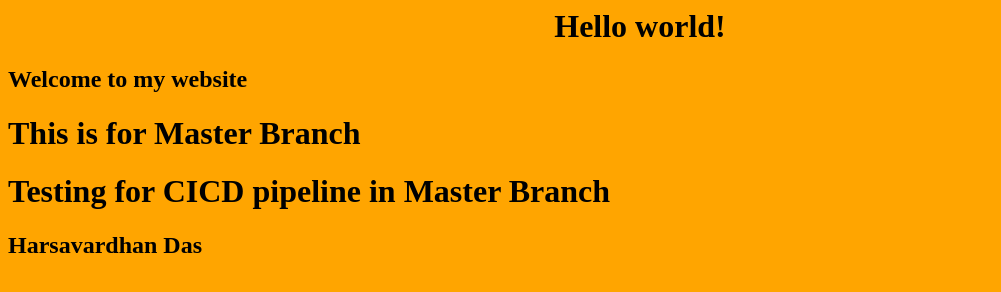
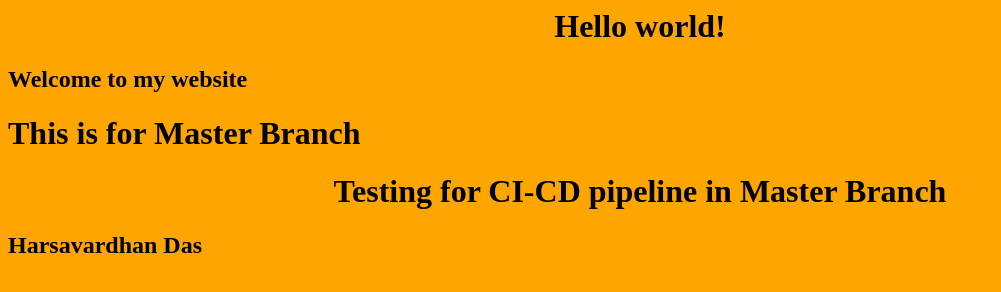
Before and after one commit to harsa1995/website, a plain HTML site: page index.html in a window 1280 px wide. Shown: the whole page, without its empty margins (0-1001 px from the left). Drawn offline with Linux system fonts and the light colour scheme.

Commit message:
first commit for the master branch

```diff
--- a/index.html
+++ b/index.html
@@ -7,7 +7,7 @@
 <h1 ALIGN=CENTER>Hello world! </h1>
 <h2> Welcome to my website </h2>
 <h1> This is for Master Branch </h1>
-<h1> Testing for CICD pipeline in Master Branch </h1>
+<h1 ALIGN=CENTER> Testing for CI-CD pipeline in Master Branch </h1>
 <h2> Harsavardhan Das </h2>
 </body>
 </html>
```
